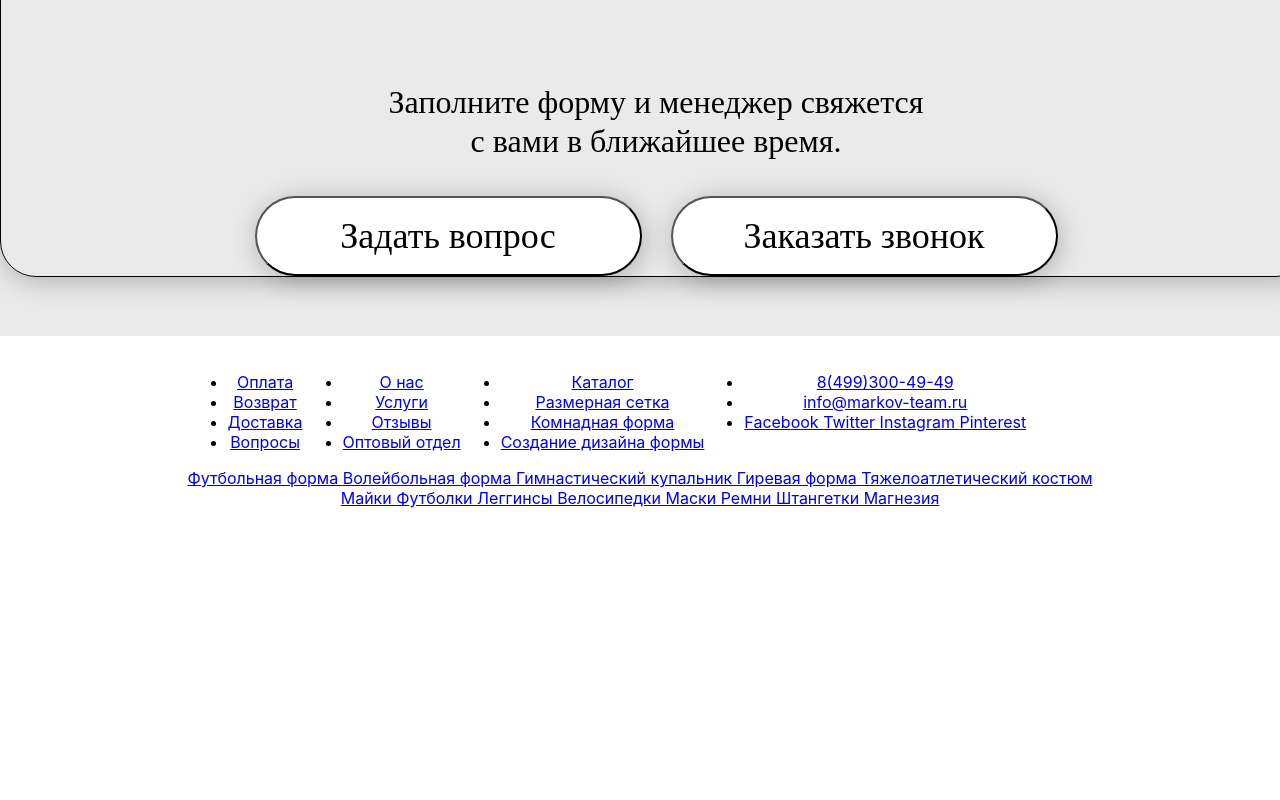
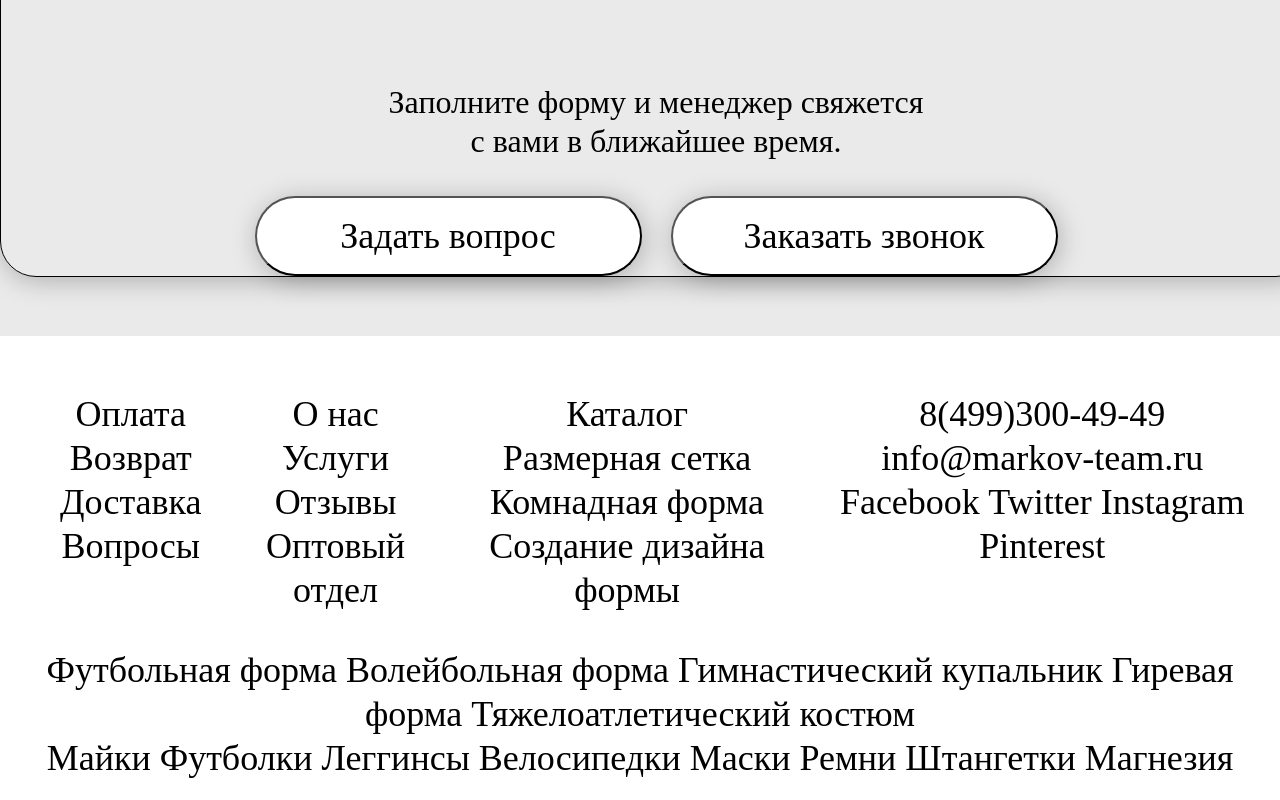
Before and after one commit to JuniorJS7/ro, a React (Create React App) app: page / in a window 1280 px wide. Shown: the part 2905-3705 px from the top of the page. Before the commit the page ends 3433 px from the top, so only its background shows below. Built offline with nearby package versions, Linux system fonts and the light colour scheme.

Commit message:
Update _footer.scss

```diff
--- a/src/components/Footer/_footer.scss
+++ b/src/components/Footer/_footer.scss
@@ -1,5 +1,52 @@
 .footer {
-  margin: 20px;
-  color: black;
-  background-color: white;
+
+margin: 20px;
+font-family: 'Montserrat';
+font-style: normal;
+font-weight: 400;
+font-size: 36px;
+line-height: 44px;
 }
+
+.footer1 {
+background: white;
+font-weight: 400;
+font-size: 36px;
+padding: 30px;
+
+}
+
+.contacts {
+font-weight: 500;
+font-size: 36px;
+}
+
+.footer2{
+
+padding: 30px;
+text-align: center;
+background: #EAEAEA;
+font-weight: 300;
+font-size: 36px;
+}
+
+.minimizedText {
+font-weight: 400;
+font-size: 25px;
+line-height: 30px;
+}
+
+a {
+    text-decoration: none;
+    color: black;
+}
+
+a:hover {
+  color: darkgreen;
+}
+.footer2 a {
+  margin: 10px;
+}
+ul {
+  list-style-type: none;
+}
```
